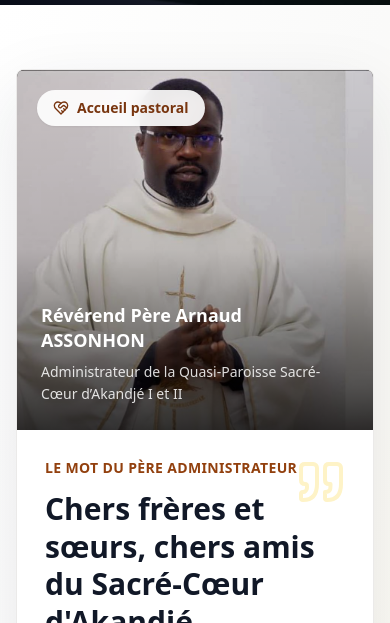
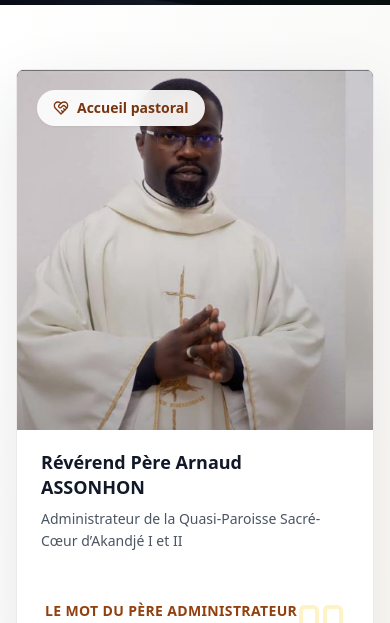
Before and after one commit to LordWinNgoran/akandje_church, a React (Vite) app: page / in a window 390 px wide. Shown: the part 827-1450 px from the top of the page. Built offline with nearby package versions, Linux system fonts and the light colour scheme; no server answers; the database is empty.

Commit message:
feat: enhance AdministratorMessage layout and add map embed to ChurchGallery

```diff
--- a/src/components/AdministratorMessage.tsx
+++ b/src/components/AdministratorMessage.tsx
@@ -14,24 +14,35 @@ export default function AdministratorMessage() {
       <div className="mx-auto max-w-7xl px-4 sm:px-6 lg:px-8">
         <div className="overflow-hidden rounded-lg border border-stone-200/80 bg-white shadow-[0_24px_70px_rgba(31,41,55,0.10)]">
           <div className="grid lg:grid-cols-[380px_1fr]">
-            <aside className="relative min-h-[360px] bg-stone-900 sm:min-h-[440px] lg:min-h-full">
+            <aside className="bg-stone-900 lg:relative lg:min-h-full">
+              <div className="relative min-h-[360px] sm:min-h-[440px] lg:absolute lg:inset-0 lg:min-h-full">
                 <img
                   src={administratorPhoto}
                   alt="Révérend Père Arnaud ASSONHON"
                   className="absolute inset-0 h-full w-full object-cover object-center brightness-105 contrast-105 saturate-105"
                 />
-              <div className="absolute inset-0 bg-gradient-to-t from-black/80 via-black/20 to-black/10" />
+                <div className="absolute inset-0 bg-gradient-to-t from-black/30 via-black/10 to-black/10 lg:bg-gradient-to-t lg:from-black/80 lg:via-black/20 lg:to-black/10" />
 
                 <div className="absolute left-5 top-5 inline-flex items-center gap-2 rounded-full bg-white/90 px-4 py-2 text-sm font-semibold text-amber-900 shadow-sm backdrop-blur">
                   <HeartHandshake className="h-4 w-4" />
                   Accueil pastoral
                 </div>
 
-              <div className="absolute inset-x-0 bottom-0 p-6 text-white sm:p-8">
+                <div className="absolute inset-x-0 bottom-0 hidden p-6 text-white sm:p-8 lg:block">
                   <p className="text-lg font-bold leading-snug">
                     Révérend Père Arnaud ASSONHON
                   </p>
                   <p className="mt-2 max-w-xs text-sm leading-relaxed text-white/85">
+                    Administrateur de la Quasi-Paroisse Sacré-Cœur d’Akandjé I et II
+                  </p>
+                </div>
+              </div>
+
+              <div className="bg-white px-6 py-5 text-gray-900 lg:hidden">
+                <p className="text-lg font-bold leading-snug">
+                  Révérend Père Arnaud ASSONHON
+                </p>
+                <p className="mt-2 text-sm leading-relaxed text-gray-600">
                   Administrateur de la Quasi-Paroisse Sacré-Cœur d’Akandjé I et II
                 </p>
               </div>
--- a/src/components/ChurchGallery.tsx
+++ b/src/components/ChurchGallery.tsx
@@ -3,6 +3,9 @@ import parishCommunityImage from '../assets/parish-community.jpeg';
 import heroHouseImage from '../assets/hero-house.jpeg';
 import parishMassImage from '../assets/parish-mass.jpeg';
 import parishEucharistImage from '../assets/parish-eucharist.jpeg';
+
+const mapEmbedUrl =
+  "https://www.google.com/maps/embed?pb=!1m18!1m12!1m3!1d4954.835229186238!2d-3.9056081250160446!3d5.395096894583944!2m3!1f0!2f0!3f0!3m2!1i1024!2i768!4f13.1!3m3!1m2!1s0xfc18d5fa516b639%3A0x2480fee691e57bec!2sParoisse%20Sacr%C3%A9-C%C5%93ur%20de%20J%C3%A9sus%20d'Akandje%201%262!5e1!3m2!1sfr!2sci!4v1789842285913!5m2!1sfr!2sci";
 
 export default function ChurchGallery() {
   const images = [
@@ -85,16 +88,15 @@ export default function ChurchGallery() {
             </p>
           </div>
 
-          <div className="rounded-lg bg-gray-50 p-6">
-            <div className="flex items-start gap-3">
-              <div className="rounded-lg bg-amber-100 p-2">
-                <MapPin className="h-5 w-5 text-amber-700" />
-              </div>
-              <div>
-                <p className="font-semibold text-gray-900">Akandjé, Abidjan</p>
-                <p className="mt-1 text-sm text-gray-600">Quasi-Paroisse Sacré-Cœur d'Akandjé 1 & 2</p>
-              </div>
-            </div>
+          <div className="overflow-hidden rounded-lg bg-gray-50 shadow-sm">
+            <iframe
+              src={mapEmbedUrl}
+              title="Carte de la Quasi-Paroisse Sacré-Cœur d'Akandjé 1 & 2"
+              className="h-[320px] w-full border-0 md:h-full md:min-h-[360px]"
+              allowFullScreen
+              loading="lazy"
+              referrerPolicy="strict-origin-when-cross-origin"
+            />
           </div>
         </div>
       </div>
```
Lines whose indentation alone changed are shown as unchanged.
